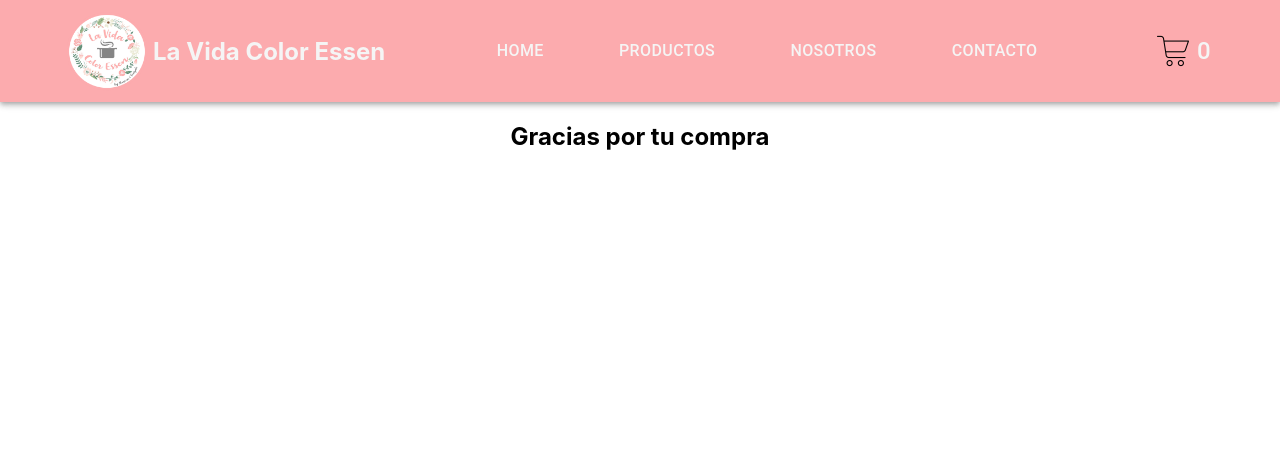
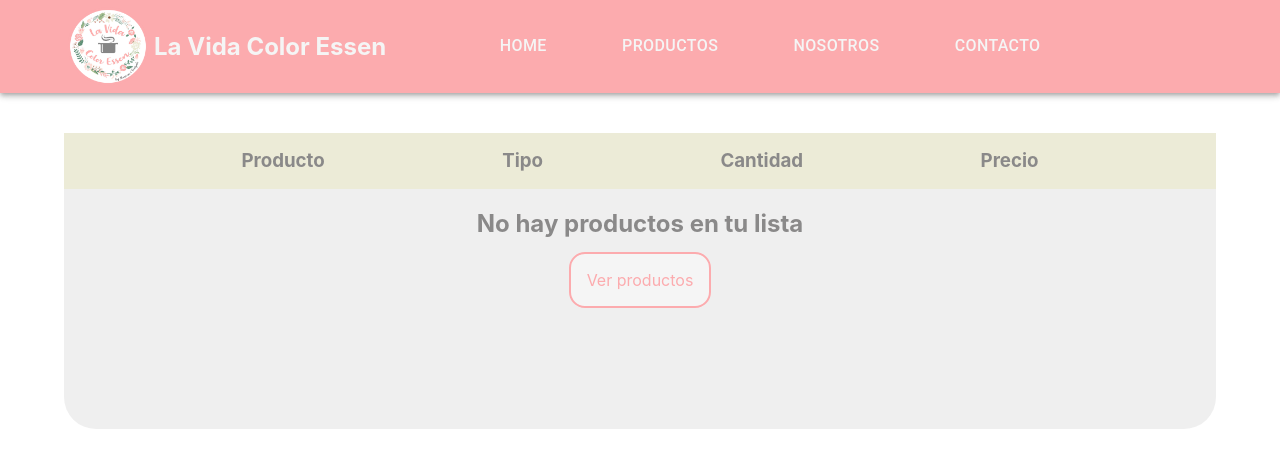
Before and after one commit to GO-Leon/LVCE---Leon-Gonzalo, a React (Create React App) app in the folder lvce-ecommerce/: page /cart in a window 1280 px wide. Shown: the top 468 px of the page. Built offline with nearby package versions, Linux system fonts and the light colour scheme.

Commit message:
Cart View

```diff
--- a/lvce-ecommerce/package.json
+++ b/lvce-ecommerce/package.json
@@ -13,7 +13,7 @@
     "react": "^17.0.2",
     "react-dom": "^17.0.2",
     "react-router-dom": "^6.3.0",
-    "react-scripts": "5.0.0",
+    "react-scripts": "^5.0.0",
     "web-vitals": "^2.1.4"
   },
   "scripts": {
--- a/lvce-ecommerce/src/App.css
+++ b/lvce-ecommerce/src/App.css
@@ -8,20 +8,20 @@
   margin: 0.4rem;
 }
 
-.navBar{
+.navBar {
   display: flex;
   flex-direction: row;
   justify-content: space-around;
   background-color: #fcabae;
 }
-.navLogo{
+.navLogo {
   display: flex;
   flex-direction: row;
   align-items: center;
   text-decoration: none;
   color: whitesmoke;
 }
-.navItems{
+.navItems {
   display: flex;
   flex-flow: row wrap;
   min-width: 50%;
@@ -29,37 +29,34 @@
   justify-content: space-around;
 }
 
-.navItems a{
+.navItems a {
   color: whitesmoke;
   text-decoration: none;
   min-width: 100%;
   max-width: 100%;
   font-size: 1rem;
-
 }
 
-.cartLogo{
+.cartLogo {
   max-height: 2rem;
 }
 
-.navCart{
+.navCart {
   display: flex;
   flex-direction: row;
   align-items: center;
 }
 
-.navCart p{
+.navCart p {
   font-size: x-large;
   color: whitesmoke;
   margin-left: 0.5rem;
-
 }
 
-.cartModal p{
+.cartModal p {
   text-align: center;
-
 }
-.cartList{
+.cartList {
   display: flex;
   min-width: 32;
   max-width: 32;
@@ -69,7 +66,7 @@
   margin-bottom: 1vh;
 }
 
-.cartList__img img{
+.cartList__img img {
   max-width: 6rem;
   max-height: 6rem;
   min-width: 6rem;
@@ -84,12 +81,12 @@
   width: 50%;
 }
 
-.cartList__info p{
+.cartList__info p {
   text-align: center;
   margin: 0.5vh;
 }
 
-.cardContainer{
+.cardContainer {
   margin-top: 1rem;
   display: flex;
   flex-direction: column;
@@ -97,7 +94,7 @@
   justify-content: space-around;
 }
 
-.cardContainer__div{
+.cardContainer__div {
   display: flex;
   flex-flow: row wrap;
   align-items: center;
@@ -106,32 +103,32 @@
   max-width: 90%;
 }
 
-.cardContent__detail{
+.cardContent__detail {
   max-height: 90%;
   min-height: 90%;
 }
 
-.cardContent__detail button{
+.cardContent__detail button {
   text-decoration: none;
   background-color: #fcabae;
 }
 
-.cardContent__detail button a{
+.cardContent__detail button a {
   text-decoration: none;
   color: whitesmoke;
 }
 
-.cardContent__detail button:hover{
+.cardContent__detail button:hover {
   text-decoration: none;
   background-color: #b5787a;
 }
 
-.cardContent__detail button a:hover{
+.cardContent__detail button a:hover {
   text-decoration: none;
   color: black;
 }
 
-.cardContainer img{
+.cardContainer img {
   max-width: 90%;
   min-width: 90%;
   min-height: 10rem;
@@ -139,33 +136,31 @@
   padding-top: 1rem;
 }
 
-
-.css-1097d9j-MuiPaper-root-MuiCard-root{
+.css-1097d9j-MuiPaper-root-MuiCard-root {
   min-height: 10px;
   max-height: 10px;
 }
 
-.css-1t6e9jv-MuiCardActions-root{
+.css-1t6e9jv-MuiCardActions-root {
   justify-content: center;
 }
 
-.countContainer{
-  background-color: #dddddd;;
+.countContainer {
+  background-color: #dddddd;
   width: 100%;
-
 }
-.countContainer__div{
+.countContainer__div {
   display: flex;
   flex-flow: row wrap;
   justify-content: space-around;
   align-items: center;
 }
 
-.addCartButton{
+.addCartButton {
   margin-bottom: 1rem;
 }
 
-.detailItems__container{
+.detailItems__container {
   display: flex;
   flex-direction: row;
   justify-content: space-evenly;
@@ -176,7 +171,7 @@
   margin-top: 1rem;
 }
 
-.detailItems__container img{
+.detailItems__container img {
   max-width: 30rem;
   max-height: 30rem;
   border: solid 4px #fcabae;
@@ -185,11 +180,11 @@
   margin-bottom: 0.5rem;
 }
 
-.detailItems__container--column{
-display: flex;
-flex-direction: column;
-justify-content: center;
-align-items: center;
+.detailItems__container--column {
+  display: flex;
+  flex-direction: column;
+  justify-content: center;
+  align-items: center;
 }
 
 .detailItems__buy {
@@ -201,16 +196,15 @@ align-items: center;
   border-radius: 1rem;
 }
 
-.detailItems__buy .css-sghohy-MuiButtonBase-root-MuiButton-root{
+.detailItems__buy .css-sghohy-MuiButtonBase-root-MuiButton-root {
   color: #fcabae;
   background-color: whitesmoke;
 }
 
-.detailItems__buy .css-sghohy-MuiButtonBase-root-MuiButton-root:hover{
+.detailItems__buy .css-sghohy-MuiButtonBase-root-MuiButton-root:hover {
   color: #f6a5a8;
   background-color: #9e9e9e;
 }
-
 
 ul.productColor {
   padding-left: 0px;
@@ -227,7 +221,7 @@ ul.productColor li {
   margin-right: 10px;
 }
 
-.contact__column{
+.contact__column {
   display: flex;
   flex-direction: column;
   justify-content: space-between;
@@ -236,7 +230,7 @@ ul.productColor li {
   margin-top: 4rem;
 }
 
-.contact__row{
+.contact__row {
   display: flex;
   flex-flow: row wrap;
   justify-content: space-around;
@@ -244,7 +238,101 @@ ul.productColor li {
   min-width: 20%;
 }
 
-.contact__row img{
+.contact__row img {
   max-width: 4rem;
   min-width: 4rem;
 }
+
+.cartPage__col {
+  display: flex;
+  flex-direction: column;
+  background-color: rgba(211, 211, 211, 0.356);
+  justify-content: center;
+  align-items: center;
+  width: 90vw;
+  margin: 5vh 5vw;
+  border-radius: 2rem;
+}
+
+.cartPage--row {
+  display: flex;
+  flex-direction: row;
+  justify-content: space-evenly;
+  align-items: center;
+  text-align: center;
+  background-color: #ecebd7;
+  color: rgb(138, 137, 137);
+  min-width: 100%;
+  height: 7vh;
+}
+
+.cartPage__detail--col {
+  display: flex;
+  min-width: 90vw;
+  flex-direction: column;
+  min-height: 30vh;
+}
+
+.cartPage__detail--row {
+  display: flex;
+  min-width: 100%;
+  flex-direction: row;
+  justify-content: space-around;
+  align-items: center;
+  text-align: center;
+  color: rgb(138, 137, 137);
+}
+
+.cartPage__detail--row img {
+  max-width: 10vw;
+  min-width: 10vw;
+  max-height: 16vh;
+  min-height: 16vh;
+}
+
+.cartPage__detailImg {
+  display: flex;
+  flex-direction: row;
+  width: 10vw;
+  justify-content: space-between;
+  align-items: center;
+  margin-right: 5rem;
+}
+
+.cartPage__detailImg div {
+  margin-right: 2rem;
+}
+
+.noProducts__cart h2 {
+  margin-bottom: 4vh;
+  color: rgb(138, 137, 137);
+}
+
+.getProducts__link {
+  margin-bottom: 10vh;
+  margin-top: 10vh;
+  padding: 1rem;
+  color: #fcabae;
+  background-color: whitesmoke;
+  border: #fcabae 2px solid;
+  border-radius: 1rem;
+  text-decoration: none;
+}
+
+.getProducts__link:hover {
+  color: #f6a5a8;
+  background-color: #9e9e9e;
+}
+
+.showCart {
+  display: flex;
+}
+
+.hideCart {
+  display: none;
+  cursor: none;
+}
+
+.hideCart .css-1e6y48t-MuiButtonBase-root-MuiButton-root {
+  cursor: none;
+}
--- a/lvce-ecommerce/src/Pages/CartPage.js
+++ b/lvce-ecommerce/src/Pages/CartPage.js
@@ -1,13 +1,57 @@
+import * as React from "react";
+import { Link } from "react-router-dom";
+import { useContext, useState } from "react";
+import Divider from "@mui/material/Divider";
+import DeleteIcon from "@mui/icons-material/Delete";
+import { CartContext } from "../components/Context/CartContext";
 
 const CartPage = () => {
-    return(
-        <div>
-            <h2>
-                Gracias por tu compra
-            </h2>
-        </div>
+  const { cartProducts, deleteProduct, totalCart } = useContext(CartContext);
 
-    )
-}
+  return (
+    <div className="cartPage__col">
+      <div className="cartPage--row">
+        <h3>Producto</h3>
+        <h3>Tipo</h3>
+        <h3>Cantidad</h3>
+        <h3>Precio</h3>
+      </div>
+      <div className="cartPage__detail--col">
+        {cartProducts.length >= 1 ? (
+          <div>
+            {cartProducts.map((cartProduct) => {
+              console.log("carrito", cartProducts);
+              return (
+                <div className="cartPage__detail--row">
+                  <section className="cartPage__detailImg">
+                    <div>
+                      <DeleteIcon
+                        onClick={() => deleteProduct(cartProduct.item.id)}
+                      />
+                    </div>
+                    <img src={`../../${cartProduct.item.img}`} />
+                    <p>{cartProduct.item.title}</p>
+                  </section>
+                  <p>{cartProduct.item.category}</p>
+                  <p>{cartProduct.quantity}</p>
+                  <p>$ {cartProduct.item.price}</p>
+                  <Divider />
+                </div>
+              );
+            })}
+            <h2>Total ${totalCart()}</h2>
+          </div>
+        ) : (
+          <div className="noProducts__cart">
+            <h2>No hay productos en tu lista</h2>
+            <Link to="/productos" className="getProducts__link">
+              Ver productos
+            </Link>
+          </div>
+        )}
+      </div>
+    </div>
+  );
+};
 
-export default CartPage
+export default CartPage;
--- a/lvce-ecommerce/src/components/CartWidget/CartWidget.js
+++ b/lvce-ecommerce/src/components/CartWidget/CartWidget.js
@@ -1,18 +1,18 @@
-import * as React from 'react';
-import { useContext, useState } from 'react';
-import { Link } from 'react-router-dom'
-import Button from '@mui/material/Button';
-import Menu from '@mui/material/Menu';
-import MenuItem from '@mui/material/MenuItem';
-import Fade from '@mui/material/Fade';
-import Divider from '@mui/material/Divider';
-import DeleteIcon from '@mui/icons-material/Delete';
-import CartLogo from '../../media/shopping-cart.png';
-import { CartContext } from '../Context/CartContext';
-
+import * as React from "react";
+import { useContext, useState } from "react";
+import { Link } from "react-router-dom";
+import Button from "@mui/material/Button";
+import Menu from "@mui/material/Menu";
+import MenuItem from "@mui/material/MenuItem";
+import Fade from "@mui/material/Fade";
+import Divider from "@mui/material/Divider";
+import DeleteIcon from "@mui/icons-material/Delete";
+import CartLogo from "../../media/shopping-cart.png";
+import { CartContext } from "../Context/CartContext";
 
 const CartWidget = () => {
-    const { cartProducts, deleteProduct, clearCart } = useContext(CartContext)
+  const { cartProducts, deleteProduct, clearCart, quantity } =
+    useContext(CartContext);
   const [anchorEl, setAnchorEl] = useState(null);
   const open = Boolean(anchorEl);
   const handleClick = (event) => {
@@ -21,83 +21,90 @@ const CartWidget = () => {
   const handleClose = () => {
     setAnchorEl(null);
   };
-    console.log("cartProducts: ", cartProducts)
+  console.log("cartProducts: ", cartProducts);
 
   return (
-        <div>
-            <section className='navCart'>
-            <img src={CartLogo} className="cartLogo" alt="carrito"
+    <div className={cartProducts.length >= 1 ? "showCart" : "hideCart"}>
+      <section className="navCart">
+        <img
+          src={CartLogo}
+          className="cartLogo"
+          alt="carrito"
           onClick={handleClick}
           size="small"
           sx={{ ml: 2 }}
-                aria-controls={open ? 'account-menu' : undefined}
+          aria-controls={open ? "account-menu" : undefined}
           aria-haspopup="true"
-                aria-expanded={open ? 'true' : undefined}
+          aria-expanded={open ? "true" : undefined}
         />
-            <p>{cartProducts.length}</p>
+        <p>{quantity()}</p>
       </section>
       <Menu
         anchorEl={anchorEl}
-                className='cartModal'
+        className="cartModal"
         open={open}
         onClose={handleClose}
         onClick={handleClose}
         PaperProps={{
           elevation: 0,
           sx: {
-                    overflow: 'visible',
-                    filter: 'drop-shadow(0px 2px 8px rgba(0,0,0,0.32))',
+            overflow: "visible",
+            filter: "drop-shadow(0px 2px 8px rgba(0,0,0,0.32))",
             mt: 1.5,
-                    '& .MuiAvatar-root': {
+            "& .MuiAvatar-root": {
               width: 32,
               height: 32,
               ml: -0.5,
               mr: 1,
             },
-                    '&:before': {
+            "&:before": {
               content: '""',
-                    display: 'block',
-                    position: 'absolute',
+              display: "block",
+              position: "absolute",
               top: 0,
               width: 10,
               height: 10,
-                    bgcolor: 'background.paper',
-                    transform: 'translateY(-50%) rotate(45deg)',
+              bgcolor: "background.paper",
+              transform: "translateY(-50%) rotate(45deg)",
               zIndex: 0,
             },
           },
         }}
-                    transformOrigin={{ horizontal: 'right', vertical: 'top' }}
-                    anchorOrigin={{ horizontal: 'right', vertical: 'bottom' }}
+        transformOrigin={{ horizontal: "right", vertical: "top" }}
+        anchorOrigin={{ horizontal: "right", vertical: "bottom" }}
       >
         <p>Tus Articulos</p>
         <Divider />
-                {cartProducts.map( (cartProduct) => {
-                    return(
-                        <div className='cartList' key={cartProduct.item.id}>
-                            <div className='cartList__img'>
-                                <img  src={`../../${cartProduct.item.img}`} />
+        {cartProducts.map((cartProduct) => {
+          return (
+            <div className="cartList" key={cartProduct.item.id}>
+              <div className="cartList__img">
+                <img src={`../../${cartProduct.item.img}`} />
               </div>
-                            <div className='cartList__info'>
-                                <p>{cartProduct.item.title}  </p>
-                                <p>Cantidad: {cartProduct.quantity}  </p>
+              <div className="cartList__info">
+                <p>{cartProduct.item.title} </p>
+                <p>Cantidad: {cartProduct.quantity} </p>
                 <span> $ {cartProduct.item.price}</span>
               </div>
               <div>
-                                <DeleteIcon onClick={() => deleteProduct(cartProduct.item.id)}/>
+                <DeleteIcon
+                  onClick={() => deleteProduct(cartProduct.item.id)}
+                />
               </div>
             </div>
-                    )
+          );
         })}
 
         <Divider />
         <div>
-                    <Button><Link to="/cart">Terminar Compra</Link></Button>
-                    <Button onClick={() => clearCart()} >Limpiar Articulos</Button>
+          <Button>
+            <Link to="/cart">Terminar Compra</Link>
+          </Button>
+          <Button onClick={() => clearCart()}>Limpiar Articulos</Button>
         </div>
       </Menu>
     </div>
-    )
-}
+  );
+};
 
-export default CartWidget
+export default CartWidget;
--- a/lvce-ecommerce/src/components/Context/CartContext.js
+++ b/lvce-ecommerce/src/components/Context/CartContext.js
@@ -2,34 +2,46 @@ import { createContext, useState } from "react";
 
 export const CartContext = createContext();
 
-const CartProvider = ({children}) => {
-    const [cartProducts, setCartProducts] = useState([])
+const CartProvider = ({ children }) => {
+  const [cartProducts, setCartProducts] = useState([]);
   const addToCart = (product, countCart) => {
-        if (isInCart(product.id)){
-            alert(`El producto ya se encuentra en el carrito, antes agregaste ${countCart} ${product.title} al carrito`);
-
+    if (isInCart(product.id)) {
+      alert(
+        `El producto ya se encuentra en el carrito, antes agregaste ${countCart} ${product.title} al carrito`
+      );
     } else {
       console.log(`Agregaste ${countCart} ${product.title}`);
       const newInCart = {
-            item : product,
+        item: product,
         quantity: countCart,
+      };
+      setCartProducts([...cartProducts, newInCart]);
     }
-        setCartProducts([...cartProducts, newInCart])
-        }
-    }
+  };
 
   const clearCart = () => {
     setCartProducts([]);
-    }
+  };
 
   const deleteProduct = (id) => {
-        const cartUpdate = cartProducts.filter(element => element.item.id !==id);
+    const cartUpdate = cartProducts.filter((element) => element.item.id !== id);
     setCartProducts(cartUpdate);
-    }
+  };
 
   const isInCart = (id) => {
-        return cartProducts.find(element => element.item.id ===id)
-    }
+    return cartProducts.find((element) => element.item.id === id);
+  };
+
+  const quantity = () => {
+    return cartProducts.reduce((acum, item) => (acum += item.quantity), 0);
+  };
+
+  const totalCart = () => {
+    return cartProducts.reduce(
+      (acum, item) => (acum = acum + item.price * item.quantity),
+      0
+    );
+  };
 
   console.log(cartProducts);
   const data = {
@@ -38,13 +50,11 @@ const CartProvider = ({children}) => {
     deleteProduct,
     isInCart,
     clearCart,
-    }
+    quantity,
+    totalCart,
+  };
 
-    return(
-        <CartContext.Provider value={data}>
-            {children}
-        </CartContext.Provider>
-    )
-}
+  return <CartContext.Provider value={data}>{children}</CartContext.Provider>;
+};
 
-export default CartProvider
+export default CartProvider;
```
Also changed, not shown: lvce-ecommerce/src/Pages/ProductsPage.js (+9 -8 lines), 1 other file (tests, documents, lock files or other folders). Lines whose indentation alone changed are shown as unchanged.
